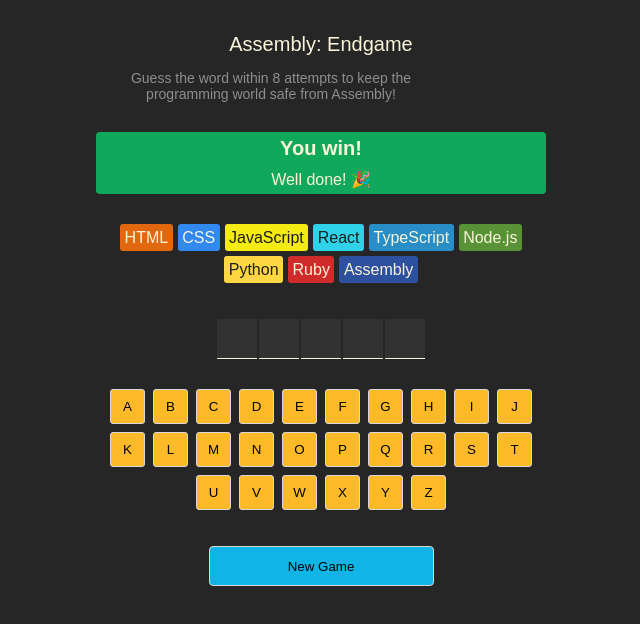
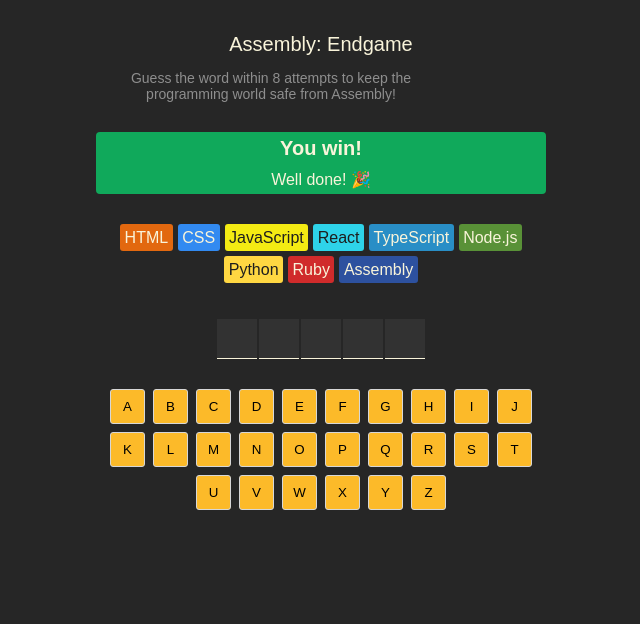
Before and after one commit to l0keshbabu/react-practice, a React (Create React App) app in the folder react-practice/: page / in a window 1280 px wide. Shown: the top 624 px of the page, without its empty margins (319-959 px from the left). Built offline with nearby package versions, Linux system fonts and the light colour scheme; a web font is replaced by a local one.

Commit message:
add game over logic and conditionally render new game button

```diff
--- a/react-practice/src/assembly-endgame/App.js
+++ b/react-practice/src/assembly-endgame/App.js
@@ -7,12 +7,16 @@ import { clsx } from 'clsx';
 
 
 export default function App(){
-
+    // state values
     const [currentWord,setCurrentWord]= useState("react")
     const [gussedLetters,setGussedLetters] = useState([])
-
+    // derived values
     const wrongGuessCount = gussedLetters.filter(letter => !currentWord.includes(letter)).length
     console.log(wrongGuessCount)
+    const isGameWon = currentWord.split("").every(letter => gussedLetters.includes(letter))
+    const isGameLost = wrongGuessCount >= languages.length - 1
+    const isGameOver = isGameWon || isGameLost
+    // static values
     const alphabets = "abcdefghijklmnopqrstuvwxyz"
     const languageElements = languages.map((lang,index) => {
         const styles={
@@ -75,7 +79,7 @@ export default function App(){
             <section className="keyboard">
                 {keyboardElements}
             </section>
-            <button className="new-game">New Game</button>
+            {isGameOver && <button className="new-game">New Game</button>}
         </main>
     )
 }
```
